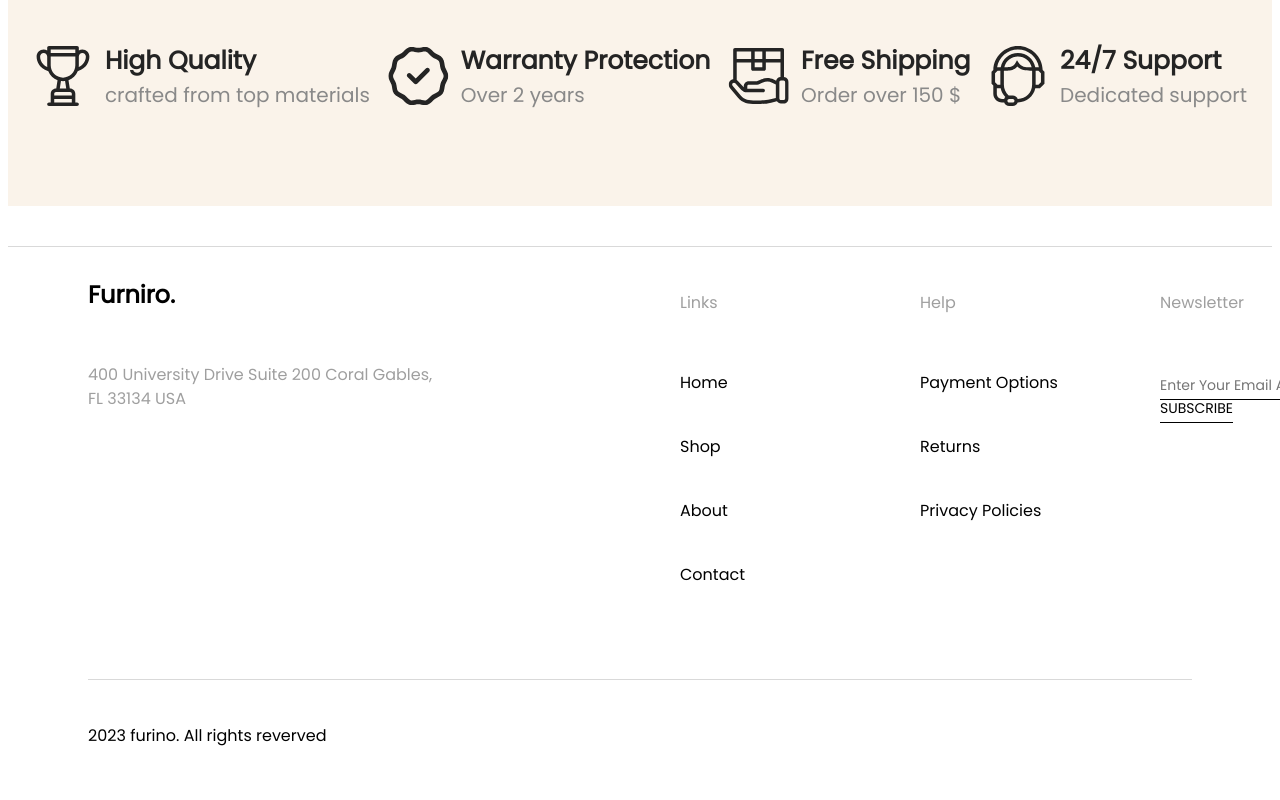
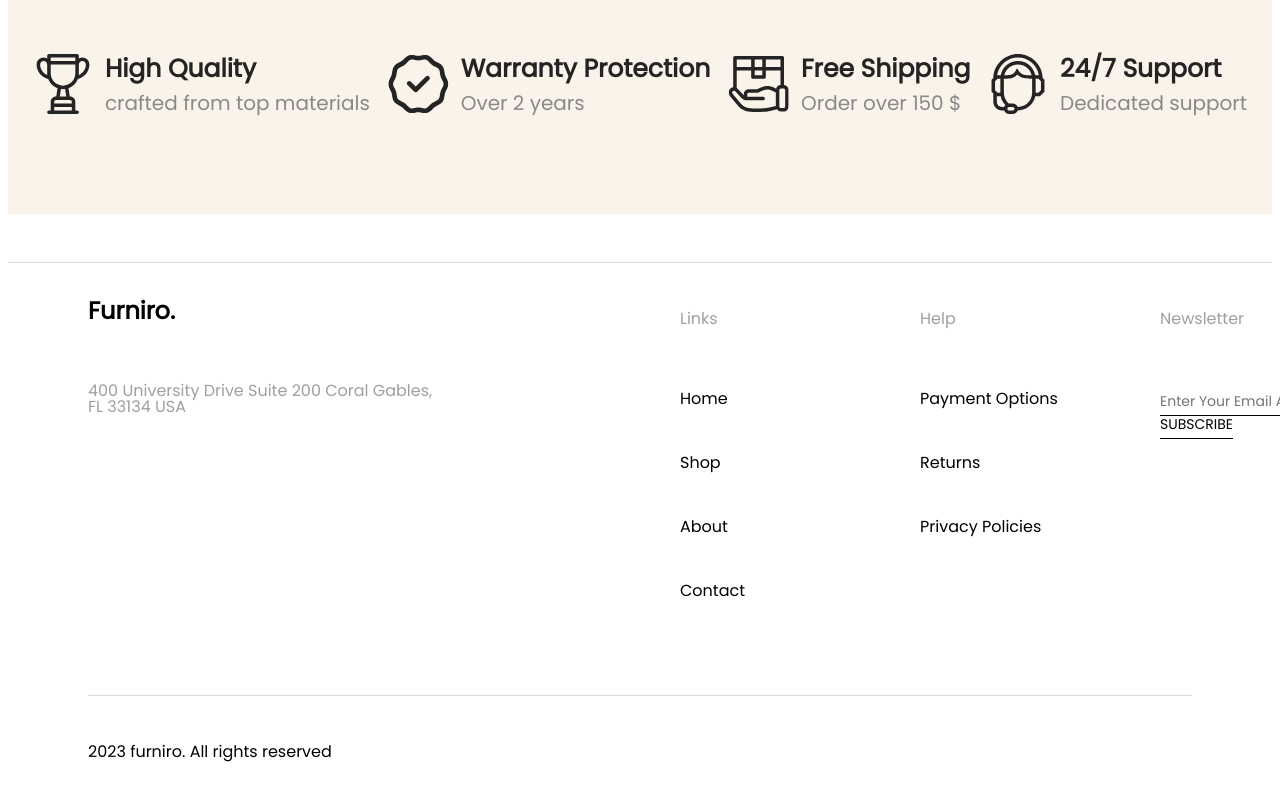
Before and after one commit to HenintsoaPaul/furniro, a Nuxt app: page / in a window 1280 px wide. Shown: the part 2530-3330 px from the top of the page. Built offline with nearby package versions, Linux system fonts and the light colour scheme.

Commit message:
fix scss

```diff
--- a/components/Footer.vue
+++ b/components/Footer.vue
@@ -26,16 +26,15 @@ const helps: MyLink[] = [
   <footer id="footer">
     <div id="footer-container">
       <div id="footer-left">
-        <h3>Furniro.</h3>
+        <h2>Furniro.</h2>
         <p>
           400 University Drive Suite 200 Coral Gables,
-        </p>
-        <p>
+          <br>
           FL 33134 USA
         </p>
       </div>
 
-      <div id="footer-links">
+      <nav id="footer-links" aria-label="Footer main navigation">
         <p class="link-title">Links</p>
         <ul>
           <li v-for="(li, idx) in links" :key="idx">
@@ -44,9 +43,9 @@ const helps: MyLink[] = [
             </nuxt-link>
           </li>
         </ul>
-      </div>
+      </nav>
 
-      <div id="footer-helps">
+      <nav id="footer-helps" aria-label="Footer help links">
         <p class="link-title">Help</p>
         <ul>
           <li v-for="(li, idx) in helps" :key="idx">
@@ -55,16 +54,16 @@ const helps: MyLink[] = [
             </nuxt-link>
           </li>
         </ul>
-      </div>
+      </nav>
 
       <div id="newsletter">
         <p class="link-title">Newsletter</p>
-        <NewsletterForm />
+        <NewsletterForm/>
       </div>
     </div>
     <hr>
     <div id="copyright">
-      <p>2023 furino. All rights reverved</p>
+      <p>2023 furniro. All rights reserved</p>
     </div>
   </footer>
 
@@ -89,7 +88,7 @@ footer {
     }
 
     #footer-left {
-      h3 {
+      h2 {
         font-weight: 700;
         font-size: 24px;
         margin-top: 0;
--- a/components/Frame.vue
+++ b/components/Frame.vue
@@ -38,6 +38,7 @@ const frameIcons: MyFrameIcon[] = [
 #frame {
   background-color: #FAF3EA;
   padding: 5rem 1rem;
+  margin: 3rem 0;
 
   ul {
     display: flex;
--- a/components/FrameElmt.vue
+++ /dev/null
@@ -1,11 +0,0 @@
-<script setup lang="ts">
-
-</script>
-
-<template>
-<h1>Banner</h1>
-</template>
-
-<style scoped lang="scss">
-
-</style>
```
